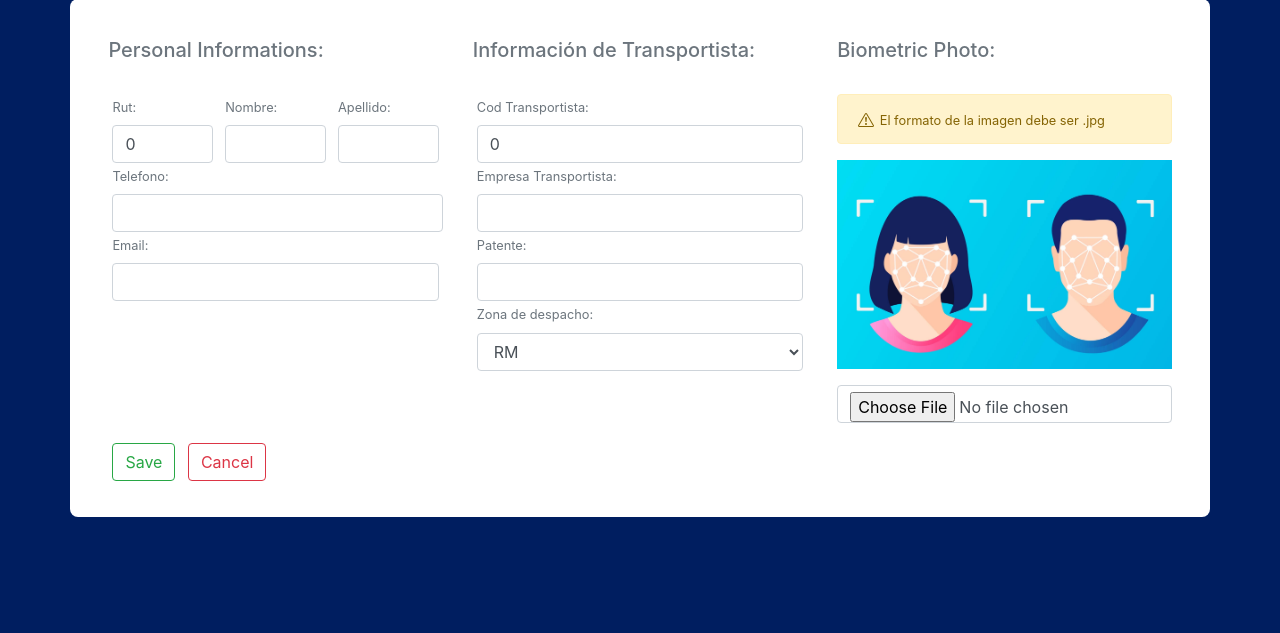
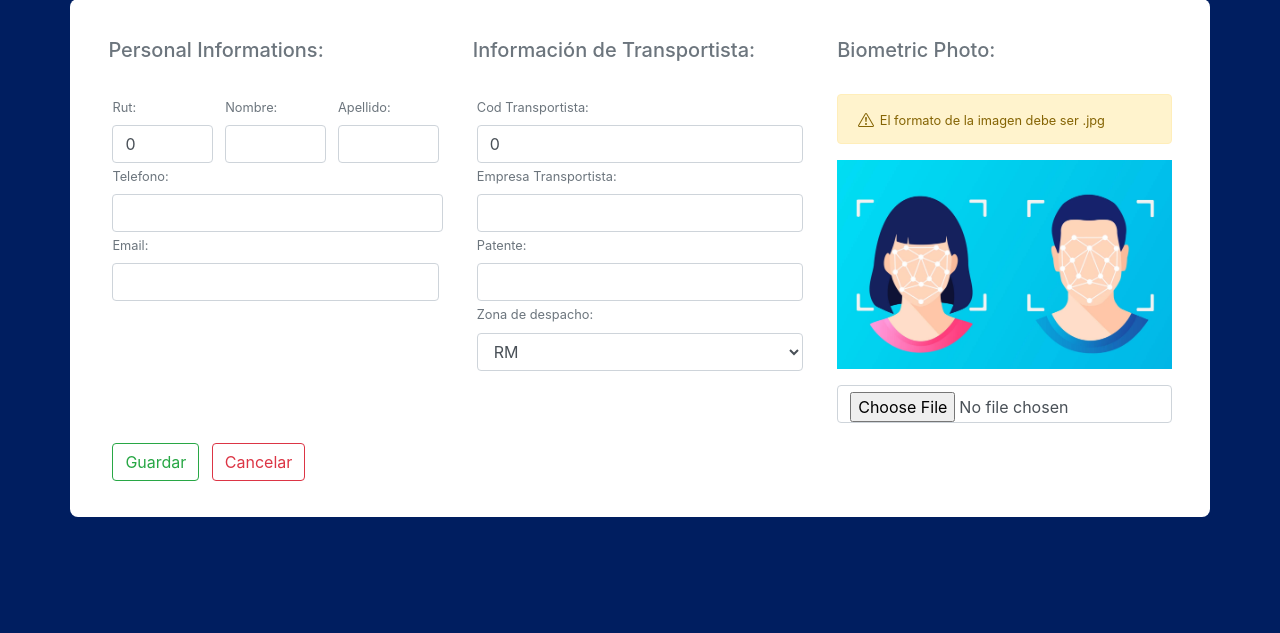
Before and after one commit to bennminn/Walmart, a Django app: page /add_profile/ in a window 1280 px wide. Shown: the part 39-672 px from the top of the page. Run offline with Django 3.2, Linux system fonts and the light colour scheme; some libraries are stand-ins or nearby versions.

Commit message:
Translate button labels to Spanish in add_profile.html

```diff
--- a/core/templates/core/add_profile.html
+++ b/core/templates/core/add_profile.html
@@ -77,8 +77,8 @@
 
         </div>
         <div class="mt-3">
-            <button type="submit" class="btn btn-outline-success m-1">Save</button>
-            <a href="{% url 'profiles' %}"><button type="button" class="btn btn-outline-danger m-1">Cancel</button></a>
+            <button type="submit" class="btn btn-outline-success m-1">Guardar</button>
+            <a href="{% url 'profiles' %}"><button type="button" class="btn btn-outline-danger m-1">Cancelar</button></a>
         </div>
     </form>
 </div>
```
Also changed, not shown: db.sqlite3, media/temp_image.png.
